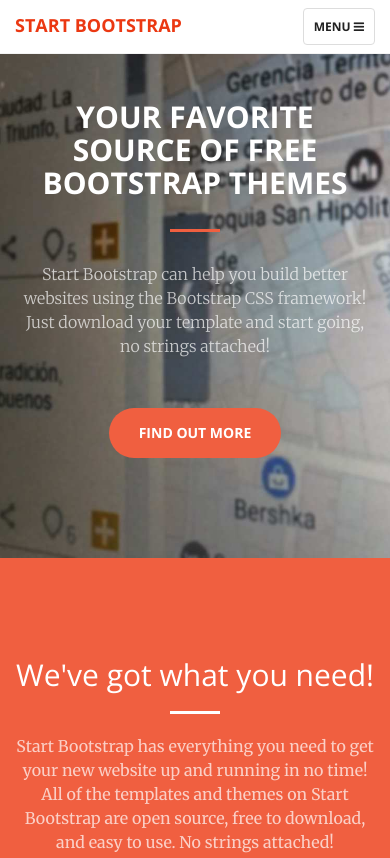
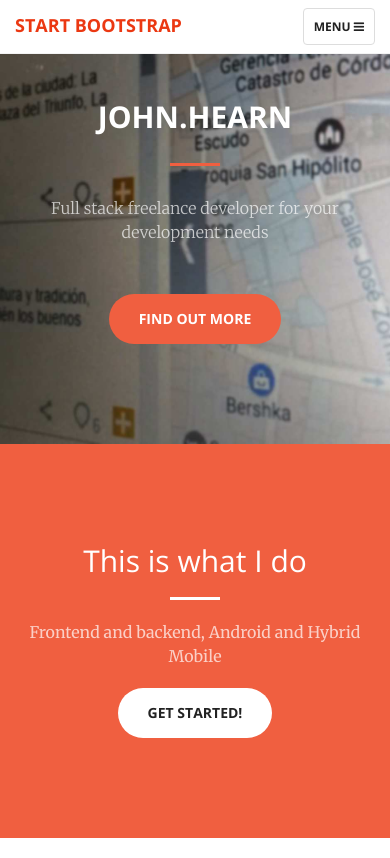
Before and after one commit to johnhearn/freelance-website, a website: page index.html in a window 390 px wide. Shown: the top 858 px of the page. Drawn offline with nearby package versions, Linux system fonts and the light colour scheme.

Commit message:
first text changes

```diff
--- a/index.html
+++ b/index.html
@@ -9,7 +9,7 @@
     <meta name="description" content="">
     <meta name="author" content="">
 
-    <title>Creative - Start Bootstrap Theme</title>
+    <title>John Hearn - Ethical Developer</title>
 
     <!-- Bootstrap Core CSS -->
     <link href="vendor/bootstrap/css/bootstrap.min.css" rel="stylesheet">
@@ -71,9 +71,9 @@
     <header>
         <div class="header-content">
             <div class="header-content-inner">
-                <h1 id="homeHeading">Your Favorite Source of Free Bootstrap Themes</h1>
+                <h1 id="homeHeading">john.hearn</h1>
                 <hr>
-                <p>Start Bootstrap can help you build better websites using the Bootstrap CSS framework! Just download your template and start going, no strings attached!</p>
+                <p>Full stack freelance developer for your development needs</p>
                 <a href="#about" class="btn btn-primary btn-xl page-scroll">Find Out More</a>
             </div>
         </div>
@@ -83,9 +83,9 @@
         <div class="container">
             <div class="row">
                 <div class="col-lg-8 col-lg-offset-2 text-center">
-                    <h2 class="section-heading">We've got what you need!</h2>
+                    <h2 class="section-heading">This is what I do</h2>
                     <hr class="light">
-                    <p class="text-faded">Start Bootstrap has everything you need to get your new website up and running in no time! All of the templates and themes on Start Bootstrap are open source, free to download, and easy to use. No strings attached!</p>
+                    <p class="text-faded">Frontend and backend, Android and Hybrid Mobile</p>
                     <a href="#services" class="page-scroll btn btn-default btn-xl sr-button">Get Started!</a>
                 </div>
             </div>
@@ -251,11 +251,11 @@
                 </div>
                 <div class="col-lg-4 col-lg-offset-2 text-center">
                     <i class="fa fa-phone fa-3x sr-contact"></i>
-                    <p>123-456-6789</p>
+                    <p>683 299 172</p>
                 </div>
                 <div class="col-lg-4 text-center">
                     <i class="fa fa-envelope-o fa-3x sr-contact"></i>
-                    <p><a href="mailto:your-email@your-domain.com">feedback@startbootstrap.com</a></p>
+                    <p><a href="mailto:hearn.john@gmail.com">hearn.john@gmail.com</a></p>
                 </div>
             </div>
         </div>
```
